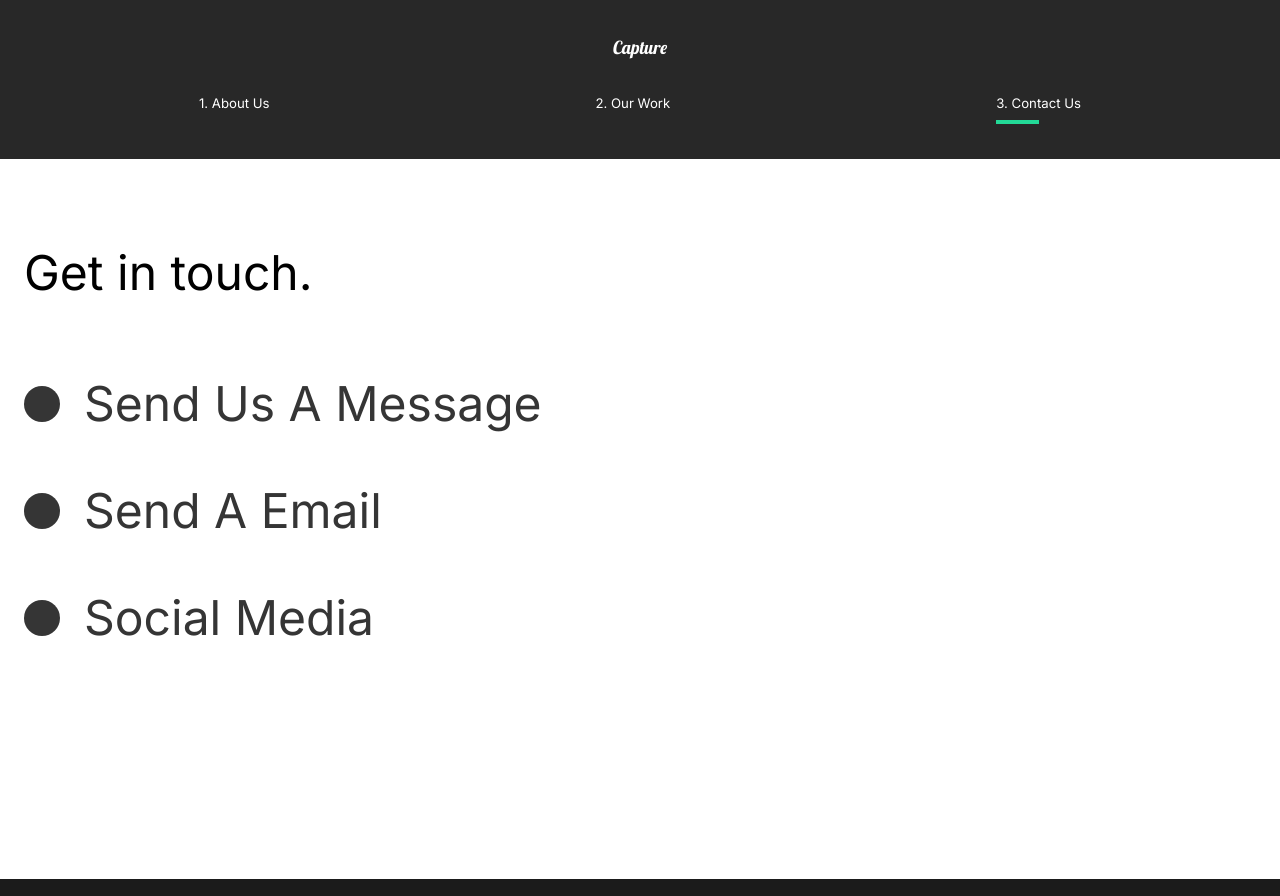
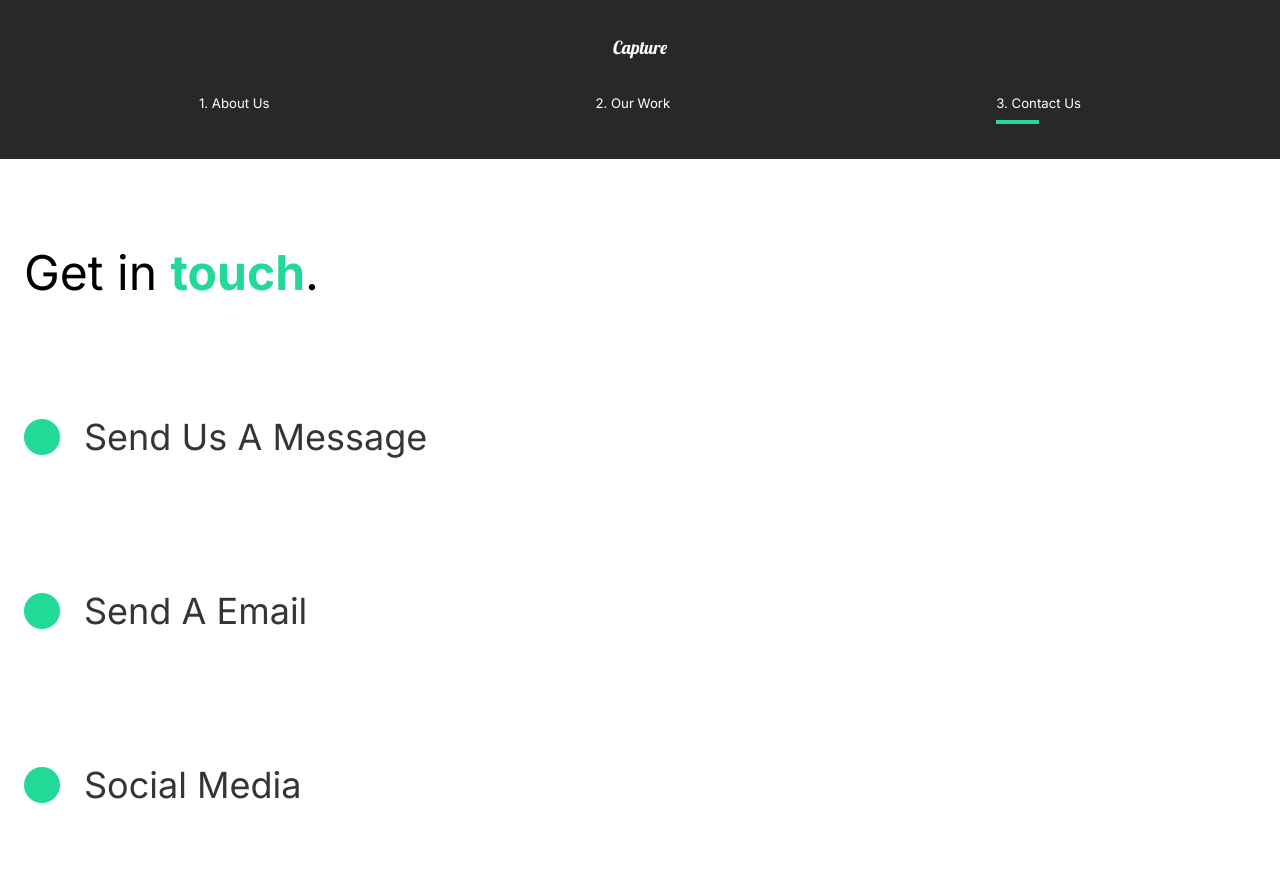
Before and after one commit to CLGDevWeb/portfolio, a React (Create React App) app: page /contact in a window 1280 px wide. Built offline with nearby package versions, Linux system fonts and the light colour scheme.

Commit message:
CSS fix and readme wip

```diff
--- a/src/pages/ContactUs.js
+++ b/src/pages/ContactUs.js
@@ -9,26 +9,26 @@ const contactUs = () => {
         <ContactStyle exit="exit" variants={pageAnimation} initial="hidden" animate="show" style={{ background: "#fff" }}>
             <Title>
                 <Hide>
-                    <motion.h2 variants={titleAnim} >Get in touch.</motion.h2>
+                    <motion.h2 variants={titleAnim} >Get in <span>touch</span>.</motion.h2>
                 </Hide>
             </Title>
             <div>
                 <Hide>
                     <Social variants={titleAnim} >
                         <Circle />
-                        <h2>Send Us A Message</h2>
+                        <p>Send Us A Message</p>
                     </Social>
                 </Hide>
                 <Hide>
                     <Social variants={titleAnim} >
                         <Circle />
-                        <h2>Send A Email</h2>
+                        <p>Send A Email</p>
                     </Social>
                 </Hide>
                 <Hide>
                     <Social variants={titleAnim} >
                         <Circle />
-                        <h2>Social Media</h2>
+                        <p>Social Media</p>
                     </Social>
                 </Hide>
             </div>
@@ -49,8 +49,17 @@ const ContactStyle = styled(motion.div)`
 const Title = styled.div`
     margin-bottom: 4rem;
     color: black;
+    span {
+        color: #23d997;
+    }
     @media (max-width: 1300px) {
         margin-top: 5rem;
+    }
+    @media (max-width: 768px) {
+        text-align: center;
+        h2 {
+            font-size: 3rem;
+        }
     }
 `;
 
@@ -62,14 +71,27 @@ const Circle = styled.div`
     border-radius: 50%;
     width: 3rem;
     height: 3rem;
-    background: #353535;
+    background: #23d997;
+    @media (max-width: 768px) {
+        width: 2rem;
+        height: 2rem;
+    }
 `;
 
 const Social = styled(motion.div)`
     display: flex;
     align-items: center;
-    h2 {
+    p {
+        color: #353535;
+        font-size: 3rem;
         margin: 2rem;
+    }
+    @media (max-width: 768px) {
+        display: flex;
+        justify-content: center;
+        p {
+            font-size: 2.2rem;
+        }
     }
 `;
 
--- a/src/pages/OurWork.js
+++ b/src/pages/OurWork.js
@@ -4,8 +4,8 @@ import theracer from '../img/theracer-small.png';
 import goodtimes from '../img/goodtimes-small.png';
 import styled from 'styled-components';
 import { Link } from 'react-router-dom';
-import {motion} from 'framer-motion';
-import {pageAnimation, fade, photoAnim, lineAnim, slider, sliderContainer} from '../animation';
+import { motion } from 'framer-motion';
+import { pageAnimation, fade, photoAnim, lineAnim, slider, sliderContainer } from '../animation';
 import { useScroll } from '../components/useScroll';
 import ScrollTop from '../components/ScrollTop';
 
```
Also changed, not shown: 2 other files (tests, documents, lock files or other folders).
